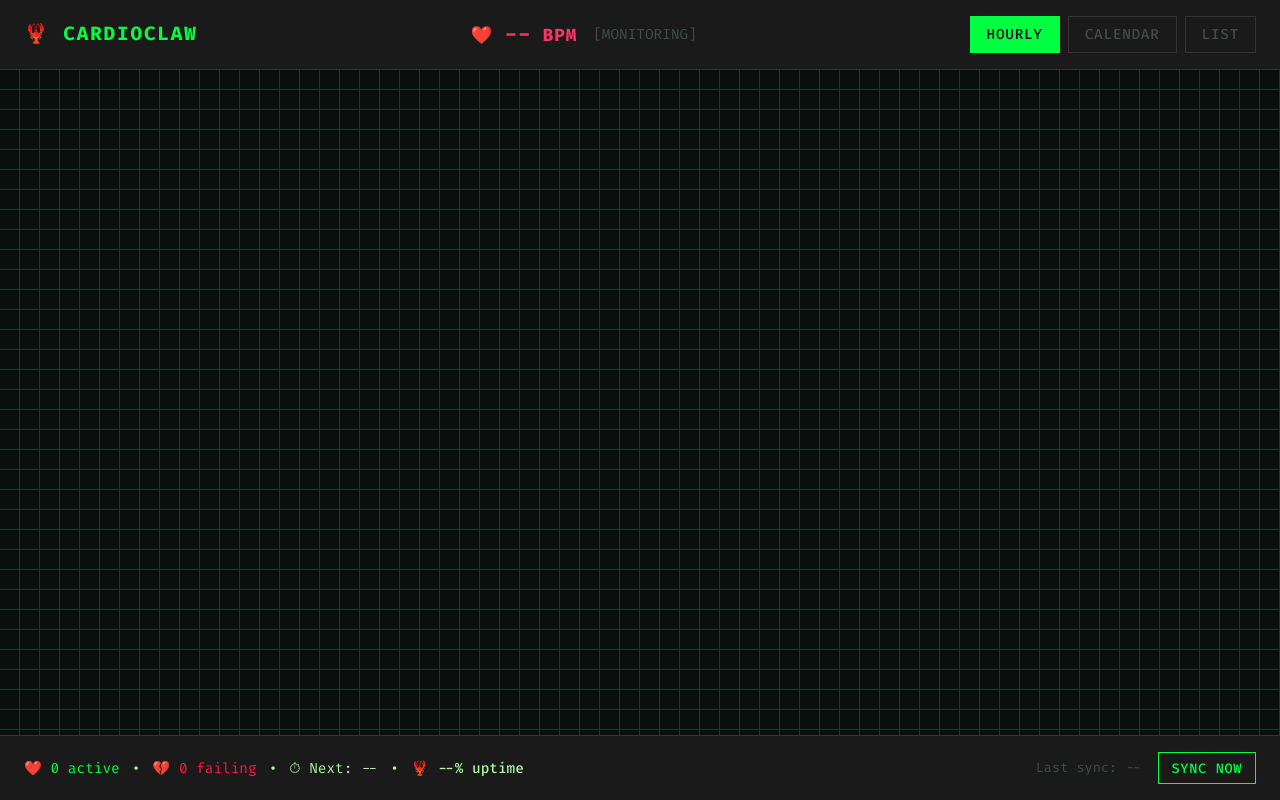
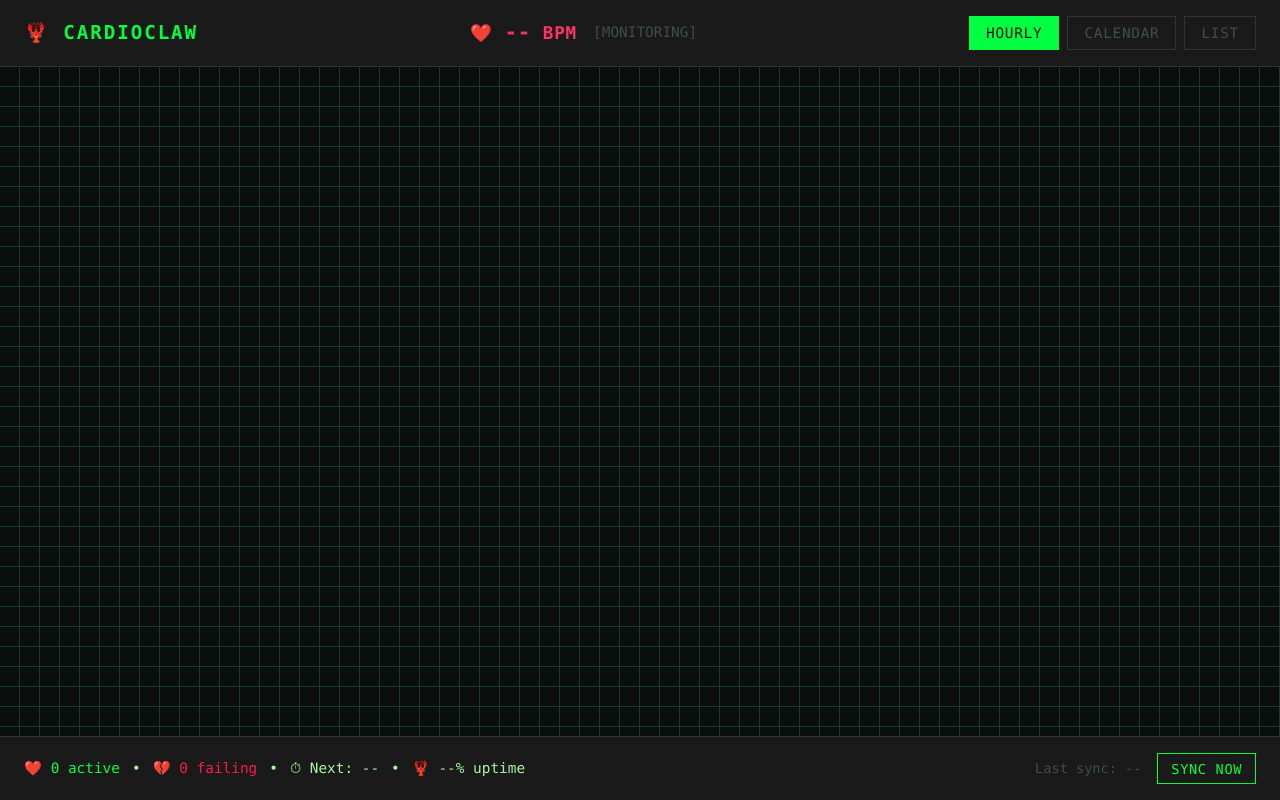
Before and after one commit to dave-melillo/cardioclaw, a website: page public/index.html in a window 1280 px wide. Drawn offline with Linux system fonts and the light colour scheme; no server answers.

Commit message:
fix: remove Google Fonts CDN dependency, use system monospace stack [MED-7]
- Drop external Fira Code fetch from fonts.googleapis.com
- Update font-family to ui-monospace system fallback chain
- Dashboard now works fully offline; no data sent to Google

```diff
--- a/public/index.html
+++ b/public/index.html
@@ -5,9 +5,6 @@
   <meta name="viewport" content="width=device-width, initial-scale=1.0">
   <title>🦞 CardioClaw Dashboard</title>
   <link rel="stylesheet" href="/terminal.css">
-  <link rel="preconnect" href="https://fonts.googleapis.com">
-  <link rel="preconnect" href="https://fonts.gstatic.com" crossorigin>
-  <link href="https://fonts.googleapis.com/css2?family=Fira+Code:wght@400;500;700&display=swap" rel="stylesheet">
 </head>
 <body>
   <div id="app">
--- a/public/terminal.css
+++ b/public/terminal.css
@@ -29,7 +29,9 @@
 }
 
 body {
-  font-family: 'Fira Code', 'JetBrains Mono', 'Courier New', monospace;
+  /* Use locally-installed monospace fonts; no external network requests */
+  font-family: 'Fira Code', 'JetBrains Mono', ui-monospace, 'Cascadia Mono', 'SF Mono',
+               'Menlo', 'Consolas', 'DejaVu Sans Mono', 'Courier New', monospace;
   background: var(--bg-primary);
   color: var(--text-secondary);
   font-size: 14px;
```
